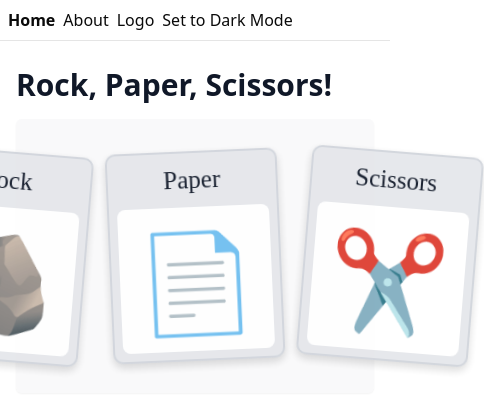
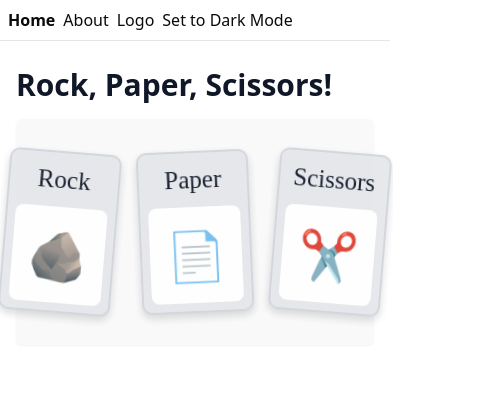
Before and after one commit to emilyeserven/motion-experiments, a React (Vite) app in the folder packages/client/: page / in a window 390 px wide. Shown: the top 412 px of the page, 484 px wide, since content can reach past the window. Built offline with nearby package versions, Linux system fonts and the light colour scheme.

Commit message:
more mobile

```diff
--- a/packages/client/src/components/Card.tsx
+++ b/packages/client/src/components/Card.tsx
@@ -72,7 +72,12 @@ export function Card({
 
       <div className="rounded-md bg-white px-4 py-6">
         <span
-          className={!icon ? "text-8xl opacity-80" : "text-8xl"}
+          className={!icon
+            ? "text-8xl opacity-80"
+            : `
+              text-5xl
+              md:text-8xl
+            `}
           data-testid="card-emoji"
         >
           {getItemEmoji(icon)}
```
